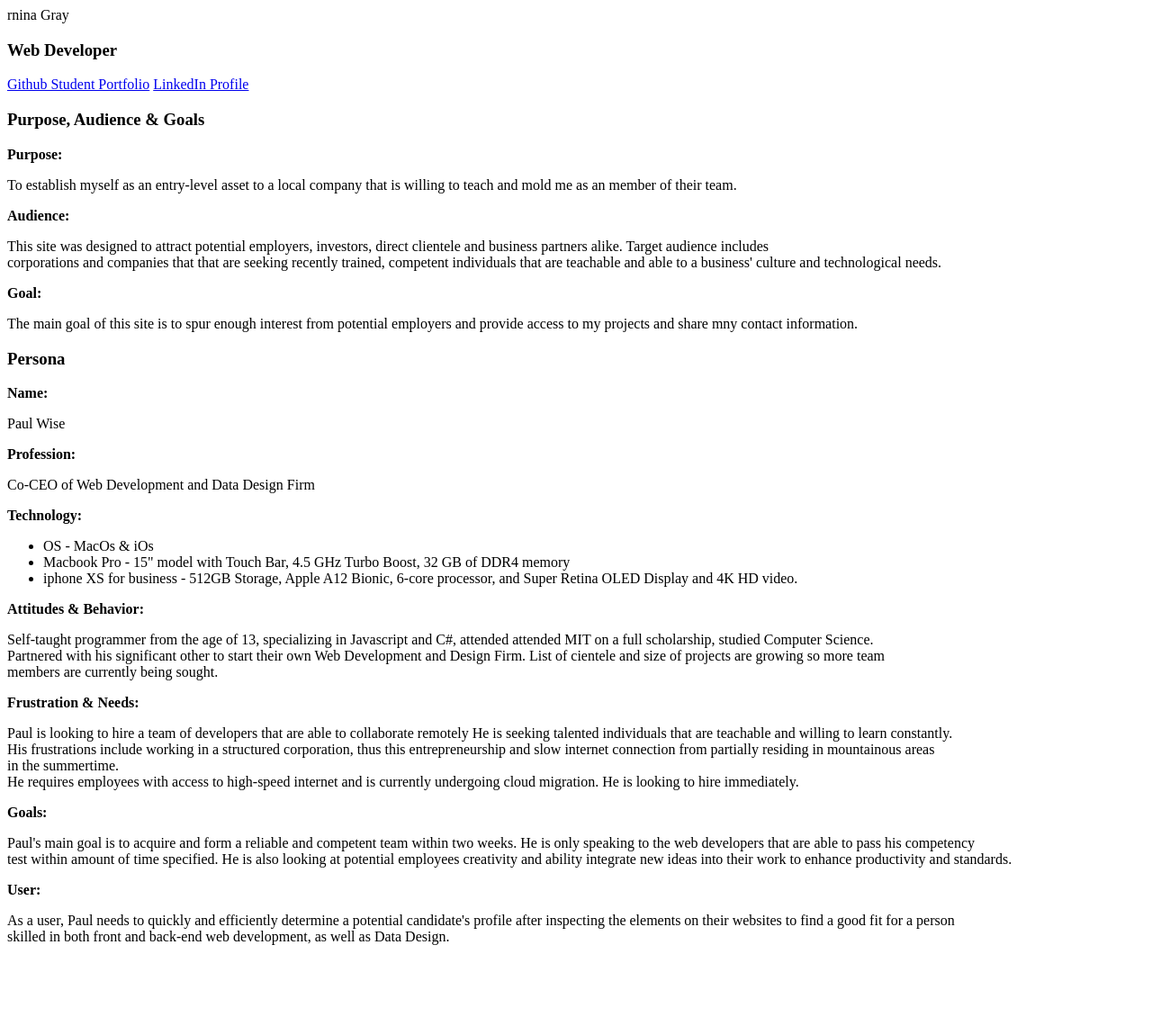
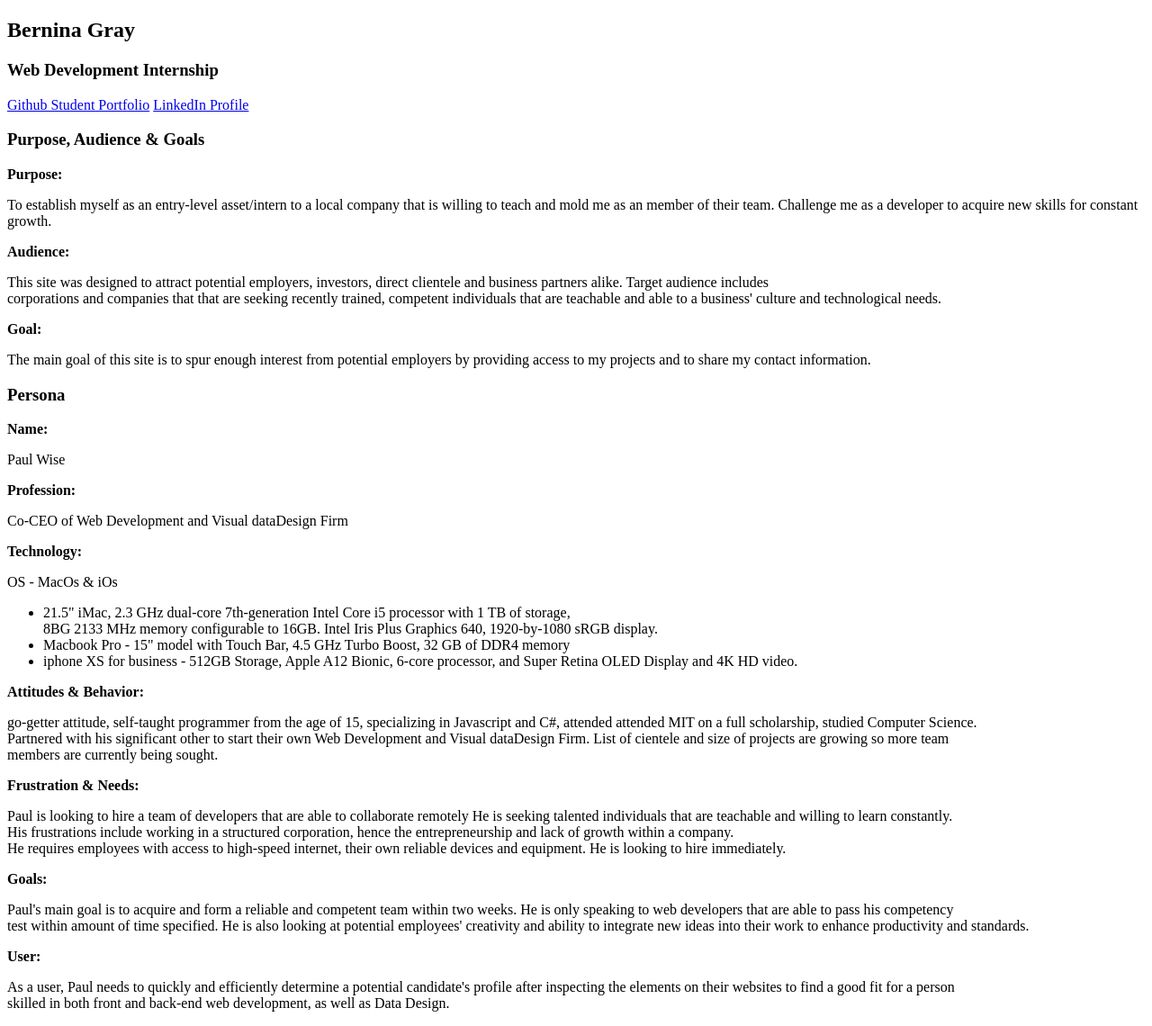
Before and after one commit to berninagray/bernina-gray, a PHP site: page /milestone-1.php in a window 1280 px wide. Shown: the whole page at 90% size. Before the commit the page ends 1050 px from the top, so only its background shows below. Run offline with PHP 8.4, Linux system fonts and the light colour scheme.

Commit message:
Adding Milestone 2

```diff
--- a/public_html/documentation/milestone-1.php
+++ b/public_html/documentation/milestone-1.php
@@ -6,8 +6,8 @@
 	</head>
 	<body>
 		<div>
-rnina Gray</h2>
-		<h3>Web Developer</h3>
+		<h2>Bernina Gray</h2>
+		<h3>Web Development Internship</h3>
 		<div>
 			<p>
 				<span>
@@ -18,13 +18,11 @@ rnina Gray</h2>
 		<h3>Purpose, Audience & Goals</h3>
 			<p><strong>Purpose:</strong></p>
 		<div>
-				<p>To establish myself as an entry-level asset to a local company that is willing to
-				teach and mold me as an member of their team.</p>
+				<p>To establish myself as an entry-level asset/intern to a local company that is willing to
+				teach and mold me as an member of their team. Challenge me as a developer to acquire new skills for constant growth.</p>
 		</div>
 		<div>
 			<p><strong>Audience:</strong></p>
-		</div>
-		<div>
 				<p>This site was designed to attract potential employers, investors, direct clientele
 				and business partners alike. Target audience includes <br> corporations and companies that
 				that are seeking recently trained, competent individuals that are teachable and able to
@@ -34,40 +32,42 @@ rnina Gray</h2>
 			<p><strong>Goal:</strong></p>
 		</div>
 		<div>
-			<p>The main goal of this site is to spur enough interest from potential employers and
-				provide access to my projects and share mny contact information.</p>
+			<p>The main goal of this site is to spur enough interest from potential employers by
+				providing access to my projects and to share my contact information.</p>
 		</div>
 		<div>
 		<h3>Persona</h3>
 			<p><strong>Name:</strong></p>
 				<p>Paul Wise</p>
 			<p><strong>Profession:</strong></p>
-				<p>Co-CEO of Web Development and Data Design Firm</p>
+				<p>Co-CEO of Web Development and Visual dataDesign Firm</p>
 			<p><strong>Technology:</strong></p>
+			<p>OS - MacOs & iOs</p>
 				<ul>
-					<li>OS - MacOs & iOs</li>
+					<li>21.5" iMac, 2.3 GHz dual-core 7th-generation Intel Core i5 processor with 1 TB of storage, <br>
+					8BG 2133 MHz memory configurable to 16GB. Intel Iris Plus Graphics 640, 1920-by-1080 sRGB display.</li>
 					<li>Macbook Pro - 15" model with Touch Bar, 4.5 GHz Turbo Boost, 32 GB of DDR4 memory</li>
 					<li>iphone XS for business - 512GB Storage, Apple A12 Bionic, 6-core processor, and
 					Super Retina OLED Display and 4K HD video.</li>
 				</ul>
 		</div>
 			<p><strong>Attitudes & Behavior:</strong></p>
-				<p>Self-taught programmer from the age of 13, specializing in Javascript and C#, attended
+				<p>go-getter attitude, self-taught programmer from the age of 15, specializing in Javascript and C#, attended
 					attended MIT on a full scholarship, studied Computer Science. <br> Partnered with his
-					significant other to start their own Web Development and Design Firm. List of cientele
+					significant other to start their own Web Development and Visual dataDesign Firm. List of cientele
 					and size of projects are growing so more team <br> members are currently being sought. </p>
 			<p><strong>Frustration & Needs:</strong></p>
 					<p>Paul is looking to hire a team of developers that are able to collaborate remotely
 					He is seeking talented individuals that are teachable and willing to learn constantly.<br>
-					His frustrations include working in a structured corporation, thus this entrepreneurship
-					and slow internet connection from partially residing in mountainous areas <br> in the summertime.<br>
-					He requires employees with access to high-speed internet and is currently undergoing
-					cloud migration. He is looking to hire immediately.</p>
+					His frustrations include working in a structured corporation, hence the entrepreneurship
+					and lack of growth within a company.<br>
+					He requires employees with access to high-speed internet, their own reliable devices and equipment.
+					He is looking to hire immediately.</p>
 			<p><strong>Goals:</strong></p>
 					<p>Paul's main goal is to acquire and form a reliable and competent team within two weeks.
-					He is only speaking to the web developers that are able to pass his competency <br>test within
-					amount of time specified. He is also looking at potential employees creativity and ability
-						integrate new ideas into their work to enhance productivity and standards.</p>
+					He is only speaking to web developers that are able to pass his competency <br>test within
+					amount of time specified. He is also looking at potential employees' creativity and ability
+					to integrate new ideas into their work to enhance productivity and standards.</p>
 			<p><strong>User:</strong></p>
 					<p>As a user, Paul needs to quickly and efficiently determine a potential candidate's
 					profile after inspecting the elements on their websites to find a good fit for a person <br>
```
Also changed, not shown: public_html/documentation/milestone-2.php (added, +21 -0 lines).
